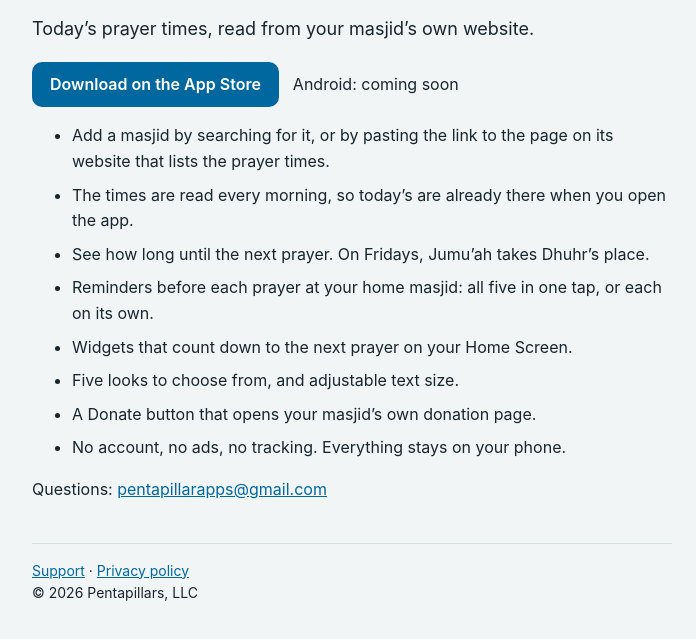
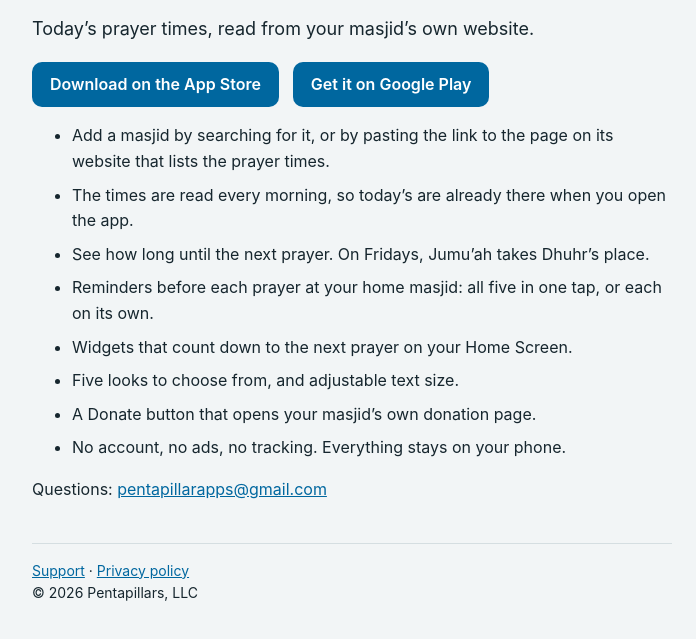
Before and after one commit to amirfahid2/ditto, a plain HTML site: page masjid/index.html in a window 1280 px wide. Shown: the part 119-758 px from the top of the page, without its empty margins (288-984 px from the left). Drawn offline with Linux system fonts and the light colour scheme.

Commit message:
Masjid Guide page: Google Play button in place of "Android: coming soon"
Co-Authored-By: Claude Fable 5.2 <noreply@anthropic.com>

```diff
--- a/masjid/index.html
+++ b/masjid/index.html
@@ -21,7 +21,6 @@
   .get { display: inline-block; padding: 10px 18px; border-radius: 10px; background: #00679F; color: #fff;
          font-weight: 600; text-decoration: none; }
   .actions { display: flex; flex-wrap: wrap; align-items: center; gap: 10px 14px; }
-  .soon { white-space: nowrap; }
   .foot { margin-top: 40px; padding-top: 16px; border-top: 1px solid #D5DEE1; font-size: 14px; }
   @media (prefers-color-scheme: dark) {
     body { color: #E6EDEF; background: #0F1518; }
@@ -37,7 +36,7 @@
   <h1>Masjid Guide</h1>
 </div>
 <p class="lead">Today&rsquo;s prayer times, read from your masjid&rsquo;s own website.</p>
-<p class="actions"><a class="get" href="https://apps.apple.com/app/id6821540605">Download on the App Store</a><span class="soon">Android: coming soon</span></p>
+<p class="actions"><a class="get" href="https://apps.apple.com/app/id6821540605">Download on the App Store</a><a class="get" href="https://play.google.com/store/apps/details?id=com.pentapillars.masjidguide">Get it on Google Play</a></p>
 
 <ul>
   <li>Add a masjid by searching for it, or by pasting the link to the page on its website that lists the prayer times.</li>
```
